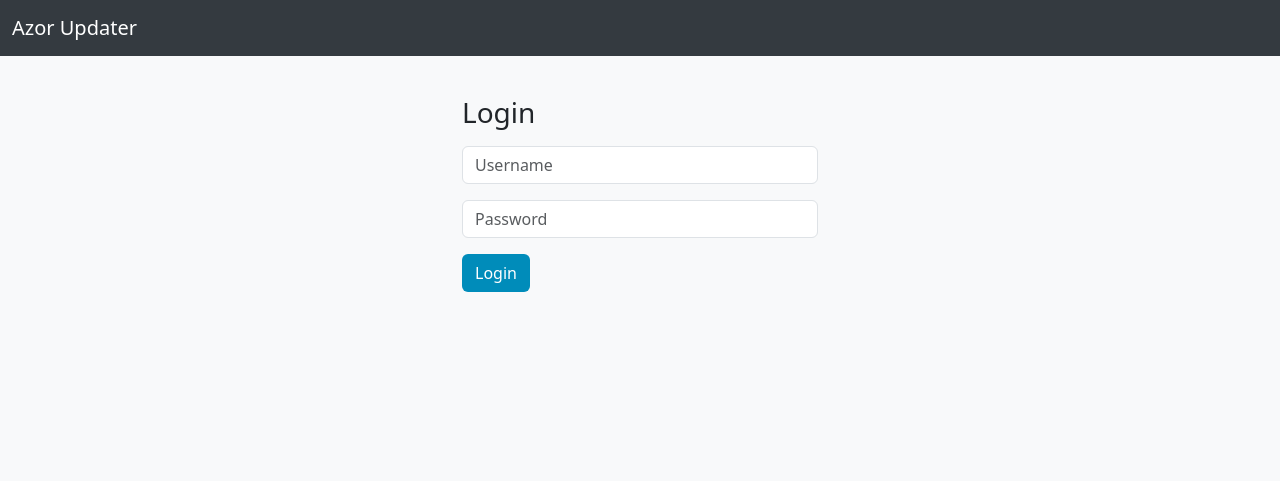
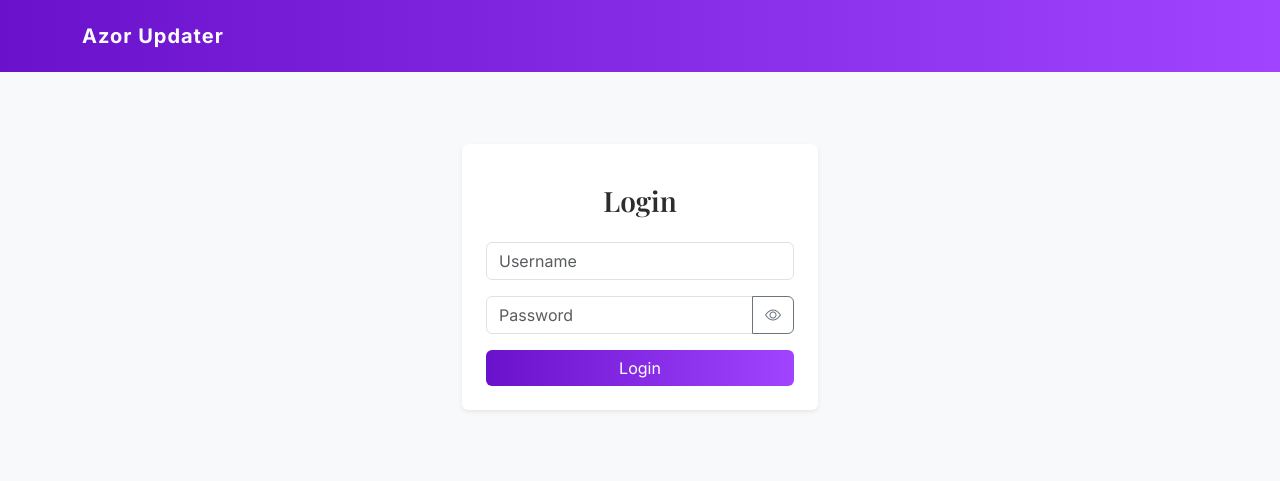
Before and after one commit to AGUENAOU-AYOUB/Azor-App, a Flask app: page /login in a window 1280 px wide. Shown: the top 481 px of the page. Run offline with Flask 3, Linux system fonts and the light colour scheme.

Commit message:
Apply fresh color scheme and layout

```diff
--- a/webapp/templates/base.html
+++ b/webapp/templates/base.html
@@ -4,23 +4,65 @@
     <meta charset="utf-8">
     <meta name="viewport" content="width=device-width, initial-scale=1">
     <link href="https://cdn.jsdelivr.net/npm/bootstrap@5.3.0/dist/css/bootstrap.min.css" rel="stylesheet">
+    <link href="https://cdn.jsdelivr.net/npm/bootstrap-icons@1.11.3/font/bootstrap-icons.css" rel="stylesheet">
+    <link href="https://fonts.googleapis.com/css2?family=Inter:wght@400;500;700&family=Playfair+Display:wght@600&display=swap" rel="stylesheet">
     <title>Azor Price Updater</title>
     <style>
-        body { background-color: #f8f9fa; }
-        .navbar { background-color: #343a40; }
-        .navbar-brand, .nav-link, .navbar-text { color: #fff !important; }
-        .nav-link.active { font-weight: bold; }
-        .btn-brand { background-color: #008cba; color: #fff; }
+        :root {
+            --primary-gradient: linear-gradient(90deg,#6a11cb,#a044ff);
+            --cyan: #1cc8ff;
+            --electric: #1779ff;
+            --orange: #ff9f43;
+        }
+        body {
+            background-color: #f8f9fa;
+            color: #333;
+            font-family: 'Inter', sans-serif;
+        }
+        h1, h2, h3, h4, h5, h6 {
+            font-family: 'Playfair Display', serif;
+            color: #2d2d2d;
+        }
+        .navbar {
+            background-image: var(--primary-gradient);
+        }
+        .navbar-brand {
+            color: #fff !important;
+            letter-spacing: 1px;
+        }
+        .nav-link {
+            color: #fff !important;
+            margin-right: 1rem;
+        }
+        .nav-link.active {
+            color: var(--orange) !important;
+            font-weight: 500;
+        }
+        .btn-brand {
+            background-image: var(--primary-gradient);
+            color: #fff;
+            border: none;
+        }
+        .btn-brand:hover { opacity: 0.9; }
         h3, h5 { margin-top: 1rem; }
+        .card {
+            background-color: #fff;
+            border: none;
+            box-shadow: 0 0.125rem 0.25rem rgba(0,0,0,0.075);
+        }
+        .card-title i { color: var(--electric); }
     </style>
 </head>
 <body>
-<nav class="navbar navbar-expand-lg">
-  <div class="container-fluid">
-    <a class="navbar-brand" href="/">Azor Updater</a>
-    <div class="collapse navbar-collapse">
+<nav class="navbar navbar-expand-lg py-3 navbar-dark">
+  <div class="container">
+    <a class="navbar-brand fw-semibold" href="{{ url_for('main.home') }}">Azor Updater</a>
+    <button class="navbar-toggler border-0" type="button" data-bs-toggle="collapse" data-bs-target="#nav" aria-controls="nav" aria-expanded="false" aria-label="Toggle navigation">
+      <span class="navbar-toggler-icon"></span>
+    </button>
+    <div class="collapse navbar-collapse" id="nav">
       {% if session.get('user') %}
-      <ul class="navbar-nav me-auto mb-2 mb-lg-0">
+      <ul class="navbar-nav mx-auto mb-2 mb-lg-0">
         <li class="nav-item">
           <a class="nav-link {{ 'active' if request.path == url_for('main.home') else '' }}" href="{{ url_for('main.home') }}">Home</a>
         </li>
--- a/webapp/templates/home.html
+++ b/webapp/templates/home.html
@@ -1,11 +1,11 @@
 {% extends 'base.html' %}
 {% block content %}
-<h3 class="mb-4">Welcome</h3>
+<h3 class="text-center mb-4">Welcome</h3>
 <div class="row g-4">
   <div class="col-md-6">
     <div class="card shadow-sm h-100">
       <div class="card-body d-flex flex-column">
-        <h5 class="card-title">Percentage Price Update</h5>
+        <h5 class="card-title fw-semibold"><i class="bi bi-percent"></i> Percentage Price Update</h5>
         <p class="card-text flex-grow-1">Adjust all prices by a percentage.</p>
         <a class="btn btn-brand mt-auto" href="{{ url_for('main.percentage_updater') }}">Open</a>
       </div>
@@ -14,7 +14,7 @@
   <div class="col-md-6">
     <div class="card shadow-sm h-100">
       <div class="card-body d-flex flex-column">
-        <h5 class="card-title">Variant Price Update</h5>
+        <h5 class="card-title fw-semibold"><i class="bi bi-table"></i> Variant Price Update</h5>
         <p class="card-text flex-grow-1">Edit surcharges for each chain and run the updater.</p>
         <a class="btn btn-brand mt-auto" href="{{ url_for('main.variant_updater') }}">Open</a>
       </div>
--- a/webapp/templates/login.html
+++ b/webapp/templates/login.html
@@ -1,19 +1,39 @@
 {% extends 'base.html' %}
 {% block content %}
-<div class="row justify-content-center">
-  <div class="col-md-4">
-    <h3 class="mb-3">Login</h3>
+<div class="row justify-content-center py-5">
+  <div class="col-sm-8 col-md-5 col-lg-4">
+    <div class="card shadow-sm p-4">
+      <h3 class="text-center mb-4">Login</h3>
       <form method="post">
         <input type="hidden" name="csrf_token" value="{{ csrf_token() }}">
         <div class="mb-3">
           <input class="form-control" type="text" name="username" placeholder="Username" required>
         </div>
-      <div class="mb-3">
-        <input class="form-control" type="password" name="password" placeholder="Password" required>
+        <div class="mb-3 input-group">
+          <input class="form-control" type="password" id="password" name="password" placeholder="Password" required>
+          <button class="btn btn-outline-secondary" type="button" id="togglePass"><span class="visually-hidden">Toggle password</span><i class="bi bi-eye"></i></button>
         </div>
         {% if error %}<div class="text-danger mb-2">{{ error }}</div>{% endif %}
+        <div class="d-grid">
           <button class="btn btn-brand" type="submit">Login</button>
+        </div>
       </form>
     </div>
   </div>
+</div>
 {% endblock %}
+{% block scripts %}
+<script>
+  const toggle = document.getElementById('togglePass');
+  if(toggle){
+    toggle.addEventListener('click', () => {
+      const pass = document.getElementById('password');
+      const icon = toggle.querySelector('i');
+      const show = pass.type === 'password';
+      pass.type = show ? 'text' : 'password';
+      icon.classList.toggle('bi-eye', !show);
+      icon.classList.toggle('bi-eye-slash', show);
+    });
+  }
+</script>
+{% endblock %}
```
Also changed, not shown: webapp/templates/percentage.html (+6 -2 lines), webapp/templates/variant.html (+5 -3 lines). Lines whose indentation alone changed are shown as unchanged.
